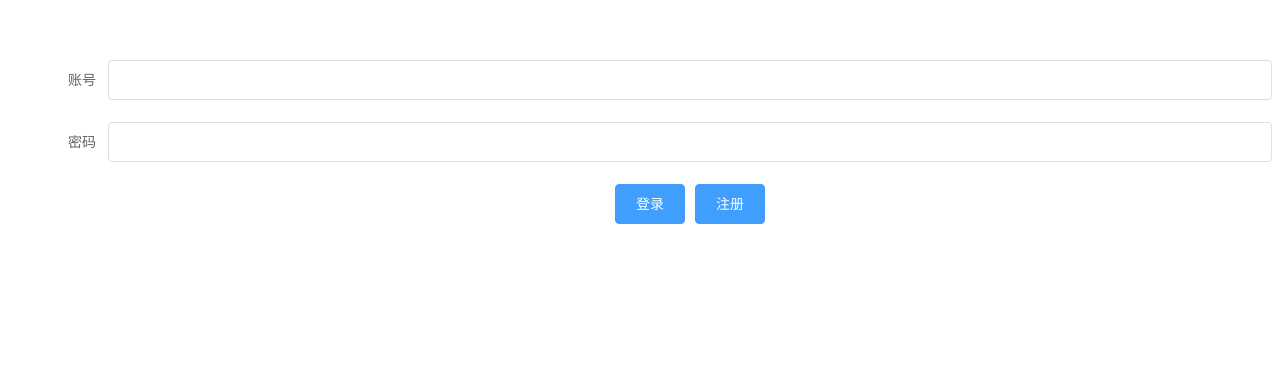
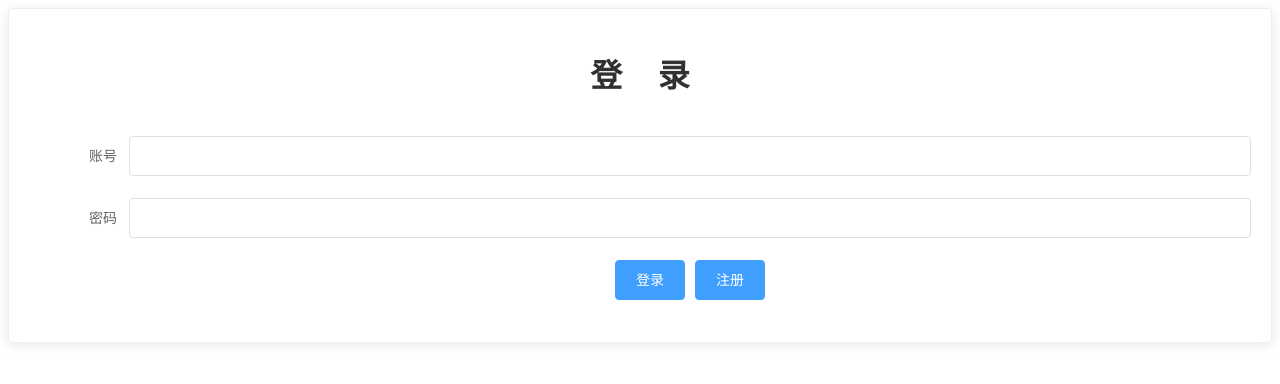
Before and after one commit to AsunaYin/ltt_front, a Vue app: page / in a window 1280 px wide. Shown: the top 384 px of the page. Built offline with nearby package versions, Linux system fonts and the light colour scheme.

Commit message:
增加login的卡片样式

```diff
--- a/src/App.vue
+++ b/src/App.vue
@@ -19,6 +19,6 @@ export default {
   -moz-osx-font-smoothing: grayscale;
   text-align: center;
   color: #2c3e50;
-  margin-top: 60px;
+  margin-top: 0px;
 }
 </style>
--- a/src/views/Login.vue
+++ b/src/views/Login.vue
@@ -1,6 +1,8 @@
 <template>
-    <div>
+    <el-card class="box-card">
         <el-form :model="loginForm" ref="loginForm" label-width="100px" class="demo-ruleForm">
+            <h1>登&nbsp;&nbsp;&nbsp;&nbsp;录</h1>
+            <br/>
             <el-form-item label="账号" prop="account">
                 <el-input v-model="loginForm.account"></el-input>
             </el-form-item>
@@ -12,36 +14,47 @@
                 <el-button type="primary" @click="toRegister">注册</el-button>
             </el-form-item>
         </el-form>
-
-    </div>
+    </el-card>
 </template>
 
 <script>
+
 export default {
-    name:"Login",
+    name: "Login",
     data() {
         return {
             loginForm: {
                 account: '',
                 password: ''
-            }
+            },
+            alert: false
         };
     },
-    methods:{
-        toRegister(){
+    methods: {
+        toRegister() {
             this.$router.push("/register");
         },
         login() {
             const _this = this;
-            this.$axios.post("http://localhost:8081/login",this.loginForm).then(function (response){
-                console.log(response);
-                if (response.data == "OK"){
-                    _this.$router.push("/index");
-                }else {
-                    alert("账号或密码错误！")
-                }
-            })
+            if (this.loginForm.account == '') {
+                this.$message.error('账号不能为空！');
+            } else {
+                this.$axios.post("http://localhost:8081/login", this.loginForm).then(function (response) {
+                    console.log(response);
+                    if (response.data == "OK") {
+                        _this.$router.push("/index");
+                    } else {
+                        _this.$message.error('账号或密码错误！');
+                    }
+                })
+            }
         }
     }
 }
 </script>
+
+<style>
+.box-card {
+
+}
+</style>
```
